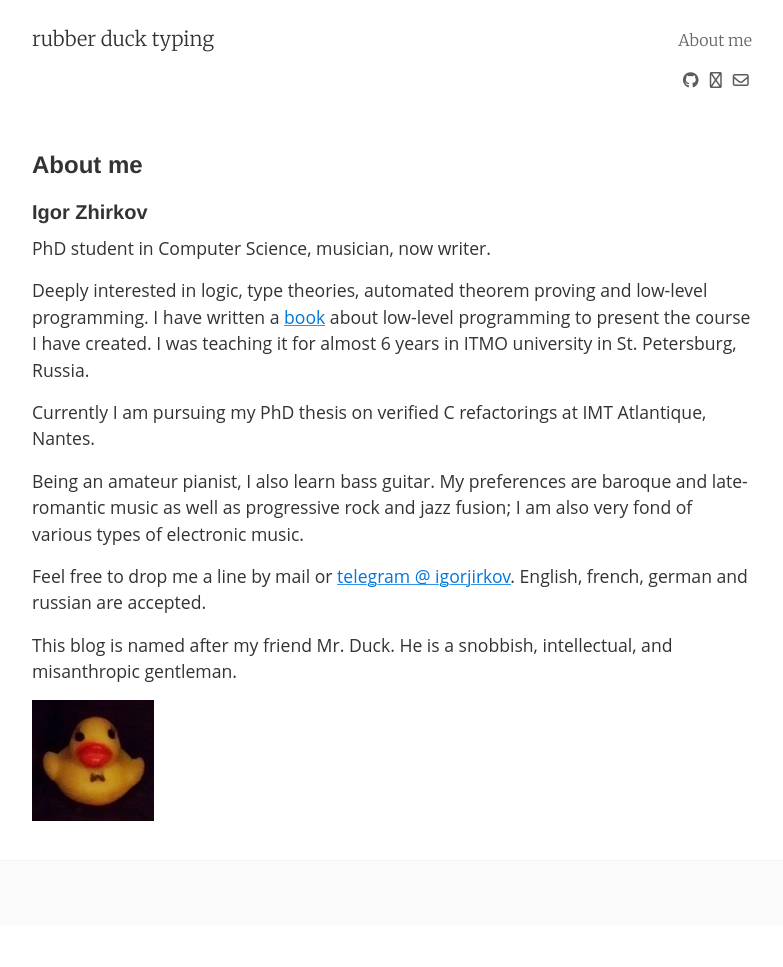
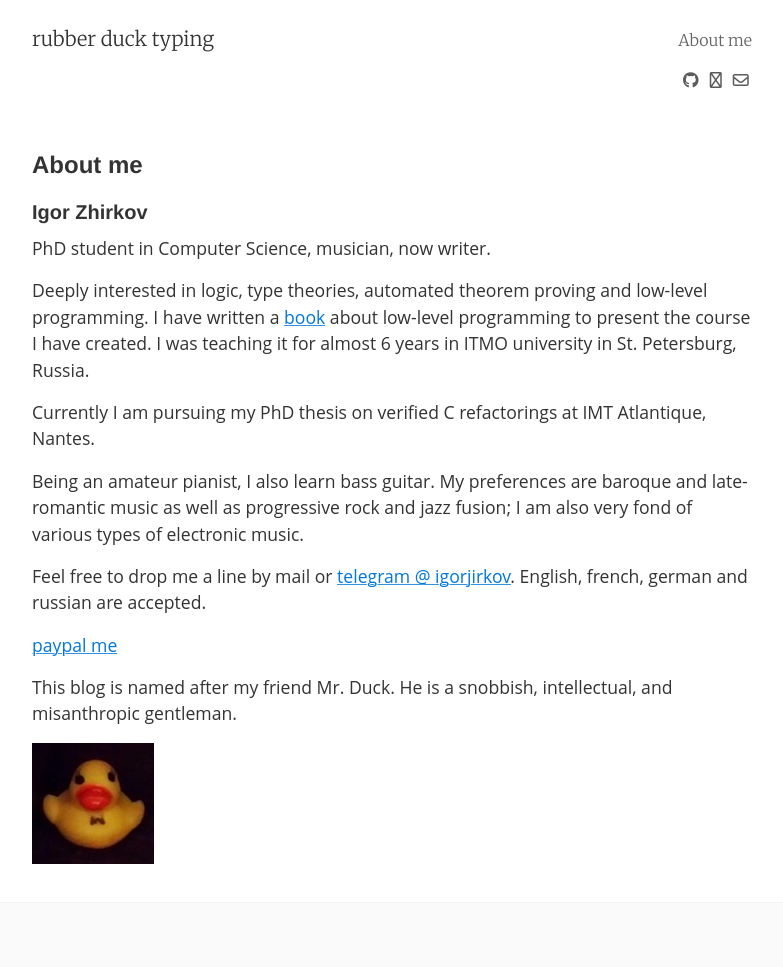
Before and after one commit to sayon/blog, a Jekyll site: the page built from about.md, in a window 1280 px wide. Shown: the whole page, without its empty margins (248-1031 px from the left). Built offline with Jekyll 4.4.1, drawn with Linux system fonts in a browser that asks for light colours; nearby versions of some CDN libraries; before the commit the page ends 925 px from its top, so only the background shows below that.

Commit message:
paypal link

```diff
--- a/about.md
+++ b/about.md
@@ -27,6 +27,8 @@ very fond of various types of electronic music.
 Feel free to drop me a line by mail or [telegram @ igorjirkov](http://t.me/igorjirkov). English, french, german and russian are
 accepted.
 
+[paypal me](http://paypal.me/izhirkov)
+
 This blog is named after my friend Mr. Duck. He is a snobbish, intellectual,
 and misanthropic gentleman.
 
```
